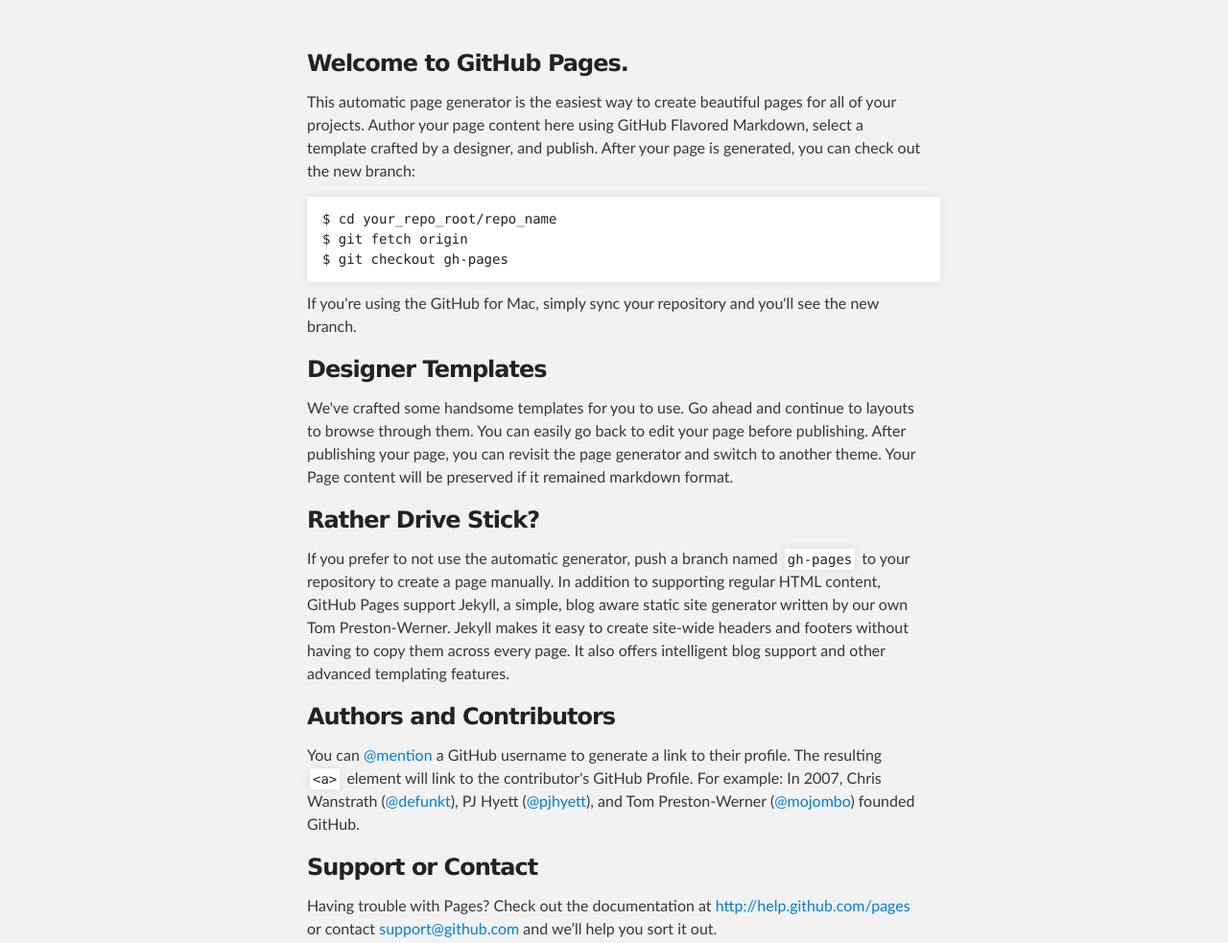
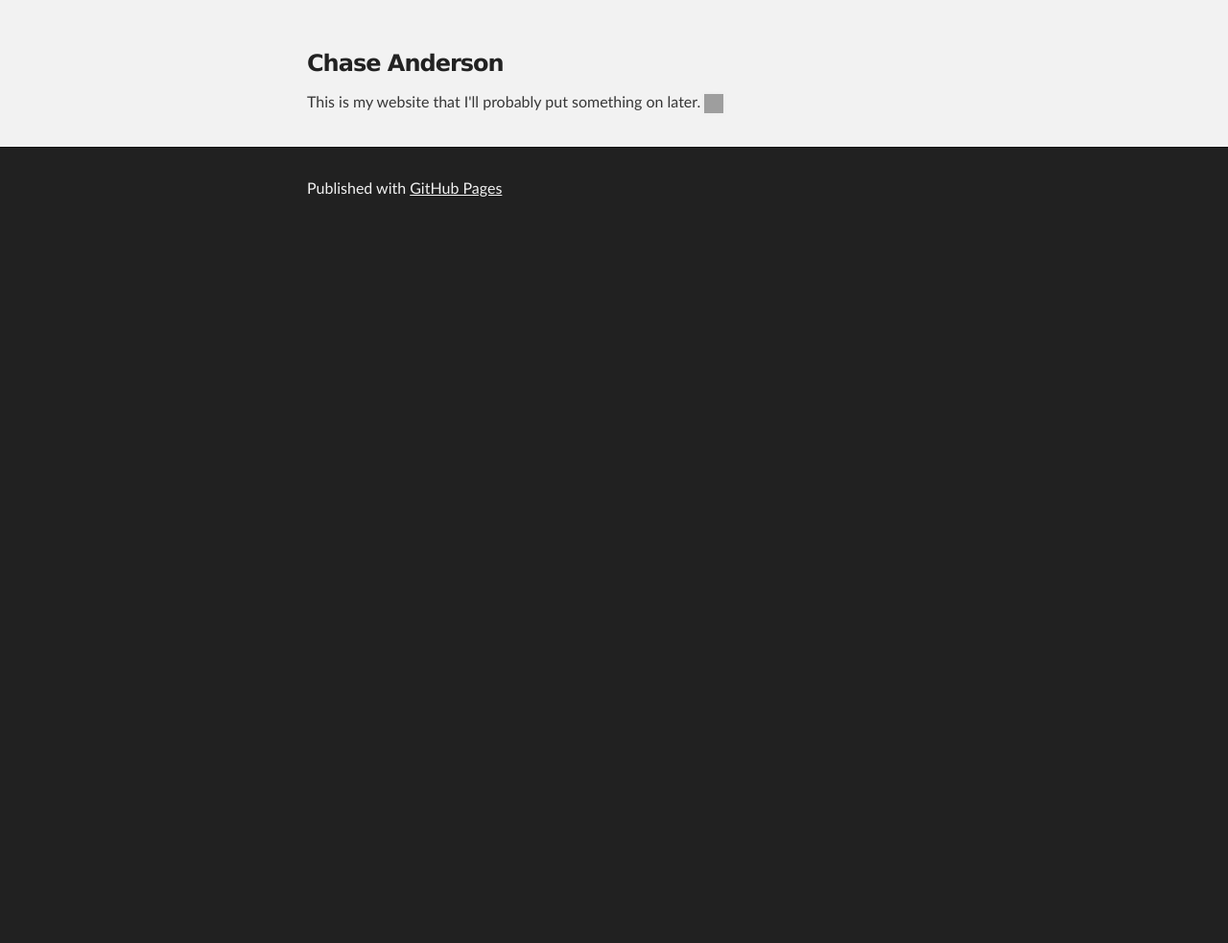
Before and after one commit to acmanderson/acmanderson.github.io, a plain HTML site: page index.html in a window 1280 px wide. Shown: the part 176-1159 px from the top of the page at 96% size. After the commit the page ends 800 px from the top, so only its background shows below. Drawn offline with Linux system fonts and the light colour scheme; grey boxes are pictures that could not be loaded.

Commit message:
Replace master branch with page content via GitHub

```diff
--- a/index.html
+++ b/index.html
@@ -28,36 +28,9 @@
     <div id="main_content_wrap" class="outer">
       <section id="main_content" class="inner">
         <h3>
-<a name="welcome-to-github-pages" class="anchor" href="#welcome-to-github-pages"><span class="octicon octicon-link"></span></a>Welcome to GitHub Pages.</h3>
+<a name="chase-anderson" class="anchor" href="#chase-anderson"><span class="octicon octicon-link"></span></a>Chase Anderson</h3>
 
-<p>This automatic page generator is the easiest way to create beautiful pages for all of your projects. Author your page content here using GitHub Flavored Markdown, select a template crafted by a designer, and publish. After your page is generated, you can check out the new branch:</p>
-
-<pre><code>$ cd your_repo_root/repo_name
-$ git fetch origin
-$ git checkout gh-pages
-</code></pre>
-
-<p>If you're using the GitHub for Mac, simply sync your repository and you'll see the new branch.</p>
-
-<h3>
-<a name="designer-templates" class="anchor" href="#designer-templates"><span class="octicon octicon-link"></span></a>Designer Templates</h3>
-
-<p>We've crafted some handsome templates for you to use. Go ahead and continue to layouts to browse through them. You can easily go back to edit your page before publishing. After publishing your page, you can revisit the page generator and switch to another theme. Your Page content will be preserved if it remained markdown format.</p>
-
-<h3>
-<a name="rather-drive-stick" class="anchor" href="#rather-drive-stick"><span class="octicon octicon-link"></span></a>Rather Drive Stick?</h3>
-
-<p>If you prefer to not use the automatic generator, push a branch named <code>gh-pages</code> to your repository to create a page manually. In addition to supporting regular HTML content, GitHub Pages support Jekyll, a simple, blog aware static site generator written by our own Tom Preston-Werner. Jekyll makes it easy to create site-wide headers and footers without having to copy them across every page. It also offers intelligent blog support and other advanced templating features.</p>
-
-<h3>
-<a name="authors-and-contributors" class="anchor" href="#authors-and-contributors"><span class="octicon octicon-link"></span></a>Authors and Contributors</h3>
-
-<p>You can <a href="https://github.com/blog/821" class="user-mention">@mention</a> a GitHub username to generate a link to their profile. The resulting <code>&lt;a&gt;</code> element will link to the contributor's GitHub Profile. For example: In 2007, Chris Wanstrath (<a href="https://github.com/defunkt" class="user-mention">@defunkt</a>), PJ Hyett (<a href="https://github.com/pjhyett" class="user-mention">@pjhyett</a>), and Tom Preston-Werner (<a href="https://github.com/mojombo" class="user-mention">@mojombo</a>) founded GitHub.</p>
-
-<h3>
-<a name="support-or-contact" class="anchor" href="#support-or-contact"><span class="octicon octicon-link"></span></a>Support or Contact</h3>
-
-<p>Having trouble with Pages? Check out the documentation at <a href="http://help.github.com/pages">http://help.github.com/pages</a> or contact <a href="mailto:support@github.com">support@github.com</a> and we’ll help you sort it out.</p>
+<p>This is my website that I'll probably put something on later. <img class="emoji" title=":+1:" alt=":+1:" src="https://assets-cdn.github.com/images/icons/emoji/unicode/1f44d.png" height="20" width="20" align="absmiddle"></p>
       </section>
     </div>
 
```
Also changed, not shown: params.json (+1 -1 lines).
